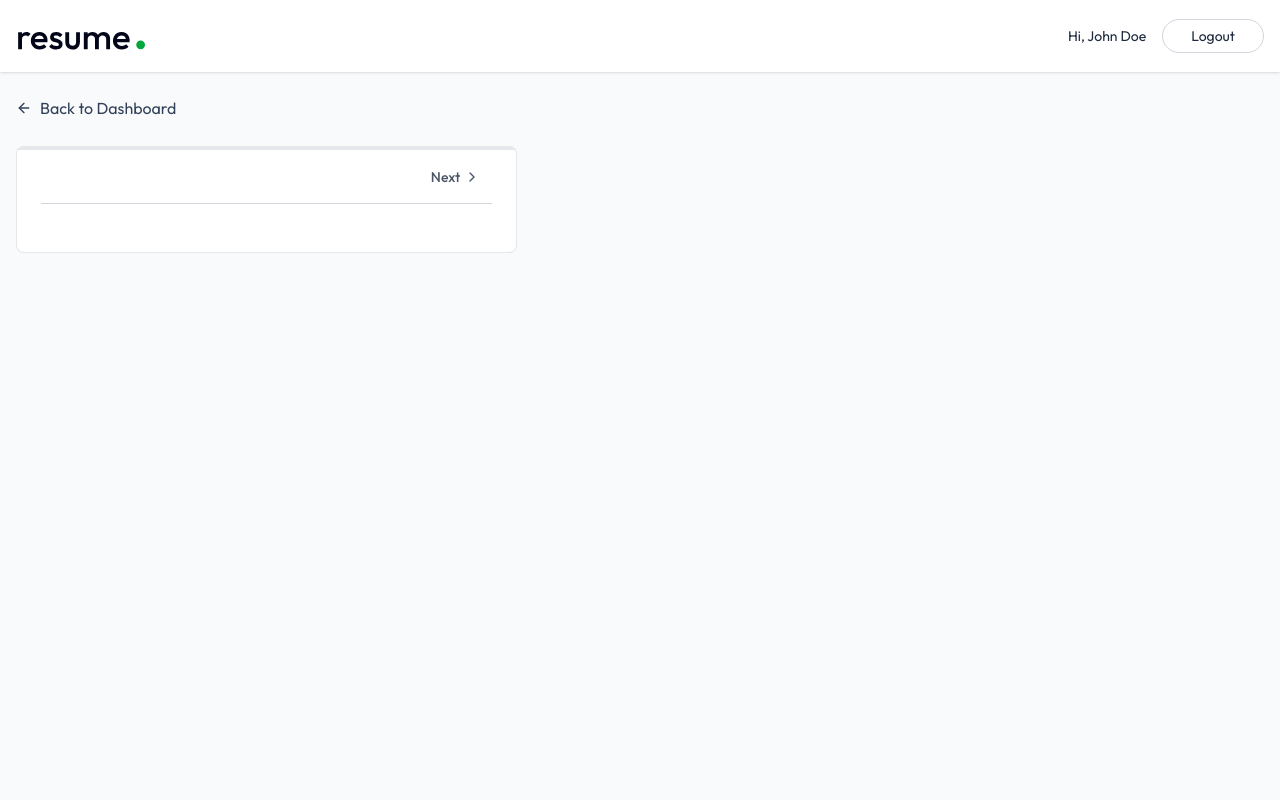
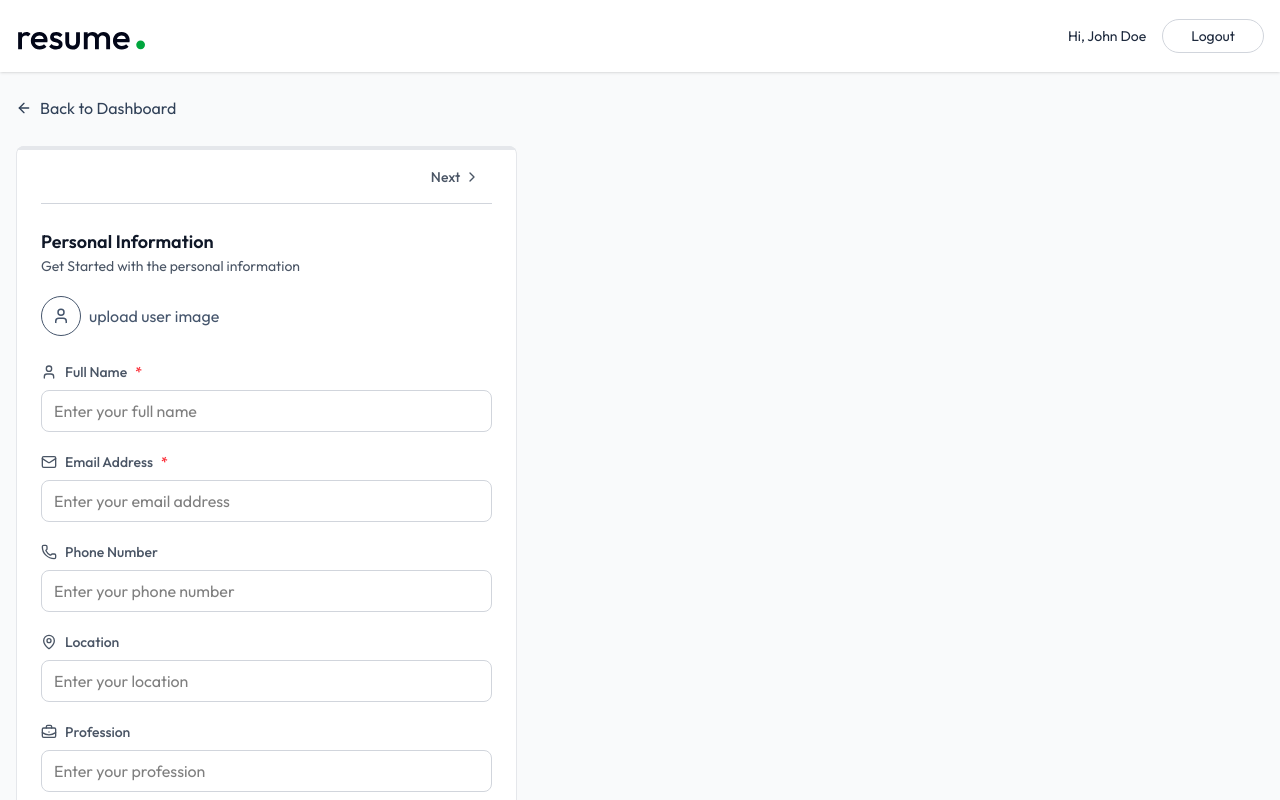
Before and after one commit to UjjwalShakeya/resume_builder, a React (Vite) app in the folder client/: page /app/builder/1 in a window 1280 px wide. Shown: the top 800 px of the page. Built offline with nearby package versions, Linux system fonts and the light colour scheme.

Commit message:
feat(ui): add PersonalInfoForm component and integrate it into ResumeBuilder

```diff
--- /dev/null
+++ b/client/src/components/PersonalInfoForm.jsx
@@ -0,0 +1,80 @@
+import { BriefcaseBusiness, Globe, icons, Linkedin, Mail, MapPin, Phone, User } from 'lucide-react'
+import React from 'react'
+
+
+const PersonalInfoForm = ({ data, onChange, removeBackground, setRemoveBackground }) => {
+
+    // handleChange
+    const handleChange = (field, value) => {
+        onChange({ ...data, [field]: value })
+    };
+
+    // we have stored fields as an objects in array here
+    const fields = [
+        { key: "full_name", label: 'Full Name', icons: User, type: "text", required: true },
+        { key: "email", label: 'Email Address', icons: Mail, type: "email", required: true },
+        { key: "phone", label: 'Phone Number', icons: Phone, type: "tel" },
+        { key: "location", label: 'Location', icons: MapPin, type: "text" },
+        { key: "profession", label: 'Profession', icons: BriefcaseBusiness, type: "text" },
+        { key: "linkedin", label: 'LinkedIn Profile', icons: Linkedin, type: "url" },
+        { key: "website", label: 'Personal Website', icons: Globe, type: "url" },
+    ];
+
+
+    return (
+        <div>
+            <h3 className='text-lg font-semibold text-gray-900'>Personal Information</h3>
+            <p className='text-sm text-gray-600'>Get Started with the personal information</p>
+
+
+            {/* image icon and remove background button here */}
+            <div className='flex itmes-center gap-2'>
+                <label >
+
+                    {data.image ? (
+                        <img src={typeof data.image === "string" ? data.image : URL.createObjectURL(data.image)} alt="user-image" className='w-16 h-16 rounded-full object-cover mt-5 ring ring-slate-300 hover:opacity-80' />
+                    ) : (
+                        <div className='inline-flex items-center gap-2 mt-5 text-slate-600 hover:text-slate-700 cursor-pointer'>
+                            <User className='size-10 p-2.5 border rounded-full' />
+                            upload user image
+                        </div>
+                    )
+                    }
+                    <input type="file" accept='image/jpeg, image/png' className='hidden' onChange={(e) => handleChange('image', e.target.files[0])} />
+                </label>
+
+                {typeof data.image === "object" && (
+                    <div className='flex flex-col gap-1 p-4 text-sm'>
+                        <p>Remove Background</p>
+                        <label className='relative inline-flex items-center cursor-pointer text-gray-900 gap-3'>
+                            <input type="checkbox" className='sr-only peer' onChange={() => setRemoveBackground(prev => !prev)} checked={removeBackground} />
+                            <div className='w-9 h-5 bg-slate-300 rounded-full peer peer-checked:bg-green-600 transition-colors duration-200'></div>
+                            <span className='dot absolute left-1 top-1 w-3 h-3 bg-white rounded-full transition-transform duration-200 ease-in-out peer-checked:translate-x-4'></span>
+                        </label>
+                    </div>
+                )}
+            </div>
+
+            {/* mapped over the fields array to get the value of fields */}
+            {fields.map((field) => {
+                const Icon = field.icons;
+                console.log(data);
+
+                return (
+                    <div key={field.key} className='space-y-1 mt-5'>
+                        <label className='flex items-center gap-2 text-sm font-medium text-gray-600'>
+                            <Icon className='size-4' />
+                            {field.label}
+                            {field.required && <span className='text-red-500'>*</span>}
+                        </label>
+
+                        <input type={field.type} value={data[field.key] || ""} onChange={(e) => handleChange(field.key, e.target.value)} className='mt-1 w-full px-3 py-2 border border-gray-300 rounded-lg focus:ring-blue-500 focus:border-blue-500 outline-none transition-colors' placeholder={`Enter your ${field.label.toLowerCase()}`} required={field.required} />
+                    </div>
+                )
+            }
+            )}
+        </div>
+    )
+}
+
+export default PersonalInfoForm
--- a/client/src/pages/Dashboard.jsx
+++ b/client/src/pages/Dashboard.jsx
@@ -88,7 +88,6 @@
           {allResumes.map((resume, index) => {
             const baseColor = colors[index % colors.length];
             return (
-
               <button
                 key={index} onClick={() => navigate(`/app/builder/${resume._id}`)}
                 className="relative w-full sm:max-w-36 h-48 flex flex-col items-center justify-center rounded-lg gap-2 border group hover:shadow-1g transition-all duration-300 cursor-pointer"
--- a/client/src/pages/ResumeBuilder.jsx
+++ b/client/src/pages/ResumeBuilder.jsx
@@ -2,6 +2,7 @@
 import { useParams, Link } from 'react-router-dom';
 import { dummyResumeData } from '../assets/assets';
 import { ArrowLeftIcon, Briefcase, ChevronLeft, ChevronRight, FileText, FileTextIcon, FolderIcon, GraduationCap, Sparkles, User } from 'lucide-react';
+import PersonalInfoForm from '../components/PersonalInfoForm';
 
 const ResumeBuilder = () => {
 
@@ -29,10 +30,11 @@
     }
   }
 
-  // creating states for background removal and tracking active secion
+  // creating states for background removal and tracking active section
   const [activeSectionIndex, setActiveSectionIndex] = useState(0);
   const [removeBackground, setRemoveBackground] = useState(false);
 
+  // all sections of resume builder
   const sections = [
     { id: "personal", name: "personal info", icon: User },
     { id: "summary", name: "Summary", icon: FileText },
@@ -93,6 +95,7 @@
                       Previous
                     </button>
                   )}
+
                   <button onClick={() => setActiveSectionIndex((prevIndex) => Math.min(prevIndex + 1, sections.length - 1))}
                     className={`flex items-center gap-1 p-3 rounded-lg text-sm font-medium text-gray-600 hover:bg-gray-50 transition-all ${activeSectionIndex === sections.length - 1 && 'opacity-50'}`} disabled={activeSectionIndex == sections.length - 1}>
                     Next
@@ -107,6 +110,7 @@
               <div className='space-y-6'>
                 {activeSection.id === "personal" && (
                   <div>
+                    <PersonalInfoForm data={resumeData.personal_info} onChange={(data) => setResumeData(prev => ({ ...prev, personal_info: data }))} removeBackground={removeBackground} setRemoveBackground={setRemoveBackground} />
                   </div>
                 )}
               </div>
```
